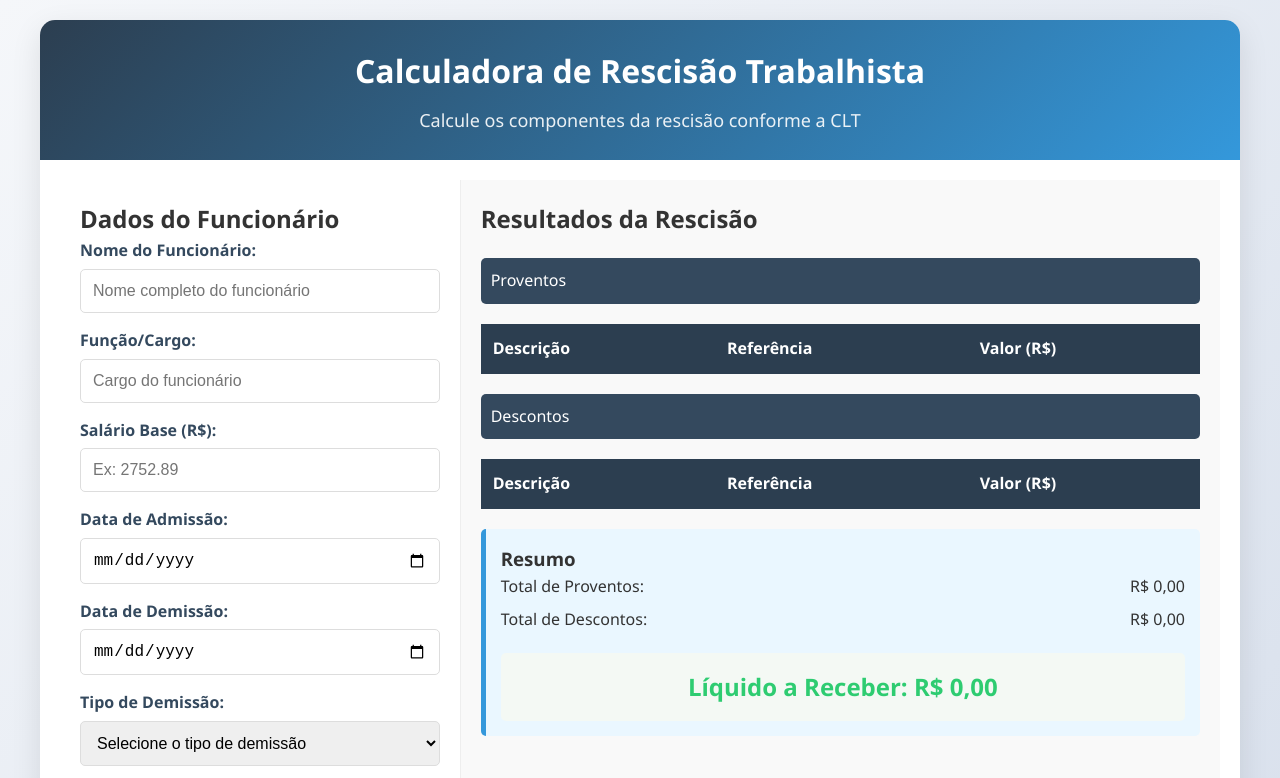
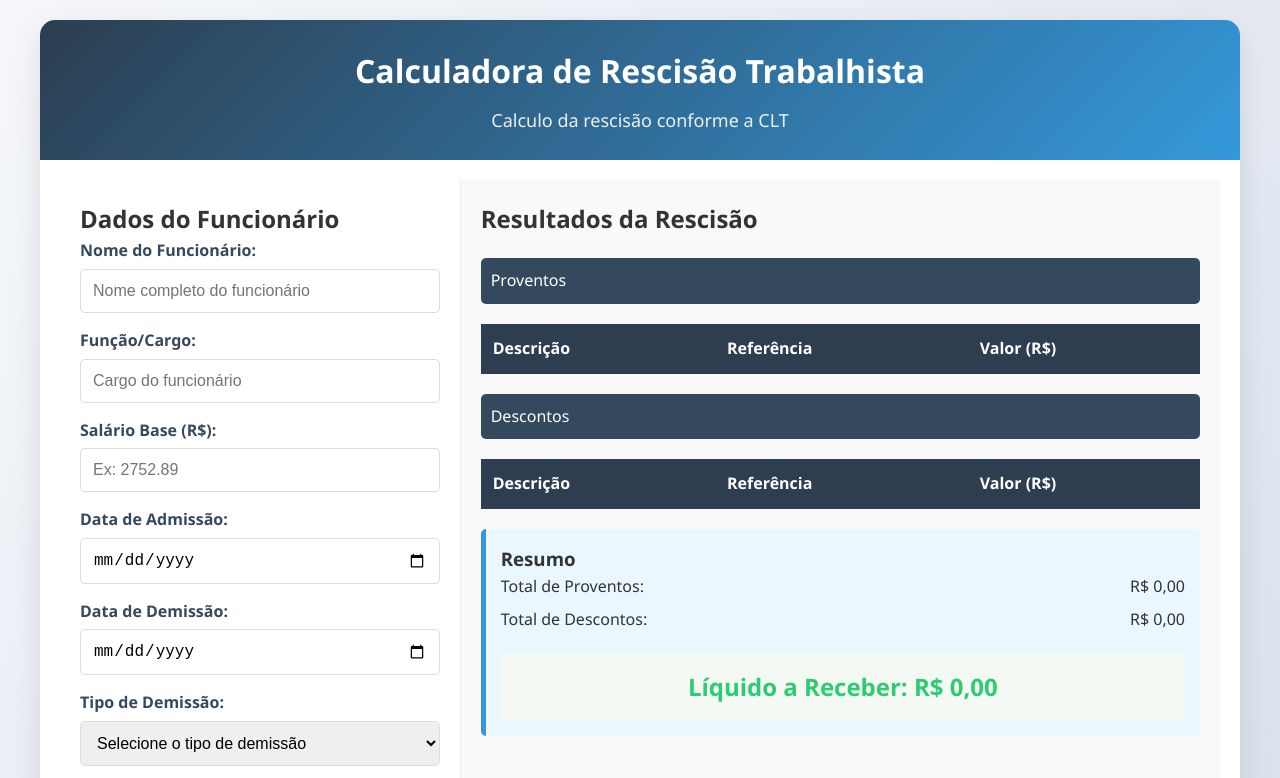
Before and after one commit to lucasfreire99/calculadora.trct, a plain HTML site: page index.html in a window 1280 px wide. Shown: the top 778 px of the page. Drawn offline with Linux system fonts and the light colour scheme.

Commit message:
Update index.html

```diff
--- a/index.html
+++ b/index.html
@@ -320,7 +320,7 @@
     <div class="container">
         <header>
             <h1>Calculadora de Rescisão Trabalhista</h1>
-            <p class="subtitle">Calcule os componentes da rescisão conforme a CLT</p>
+            <p class="subtitle">Calculo da rescisão conforme a CLT</p>
         </header>
 
         <div class="main-content">
```
